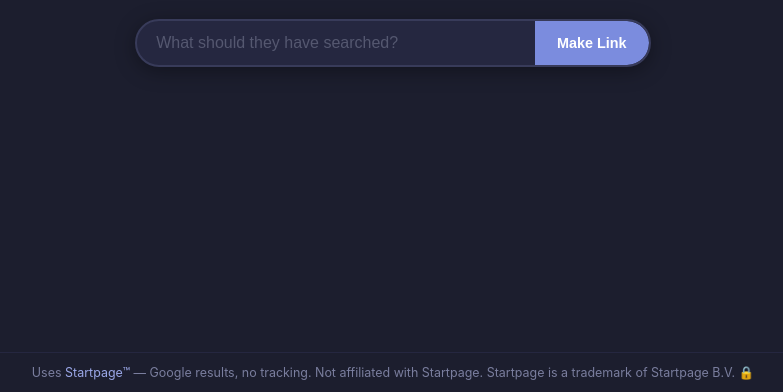
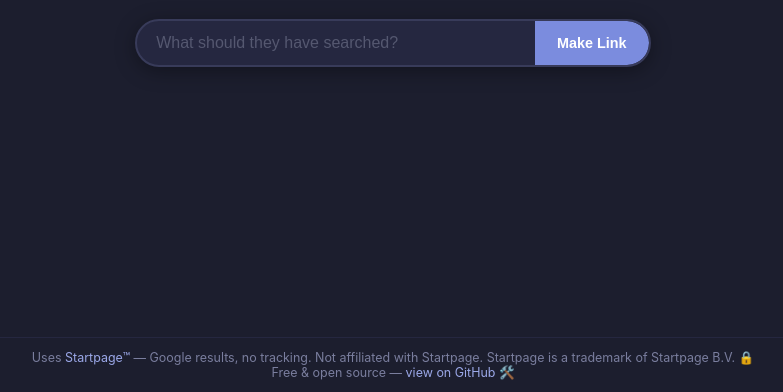
Before and after one commit to EsmailELBoBDev2/Let-Me-Startpage-That-For-You, a plain HTML site: page index.html in a window 1280 px wide. Shown: the part 408-800 px from the top of the page, without its empty margins (247-1030 px from the left). Drawn offline with Linux system fonts and the light colour scheme.

Commit message:
feat: add FOSS note + GitHub link to footer

```diff
--- a/index.html
+++ b/index.html
@@ -195,6 +195,9 @@
 <footer>
   Uses <a href="https://www.startpage.com" target="_blank" rel="noopener">Startpage™</a> —
   Google results, no tracking. Not affiliated with Startpage. Startpage is a trademark of Startpage B.V. 🔒
+  <br>
+  Free & open source —
+  <a href="https://github.com/EsmailELBoBDev2/Let-Me-Startpage-That-For-You" target="_blank" rel="noopener">view on GitHub</a> 🛠️
 </footer>
 
 <!-- Fake cursor (arrow SVG) -->
```
